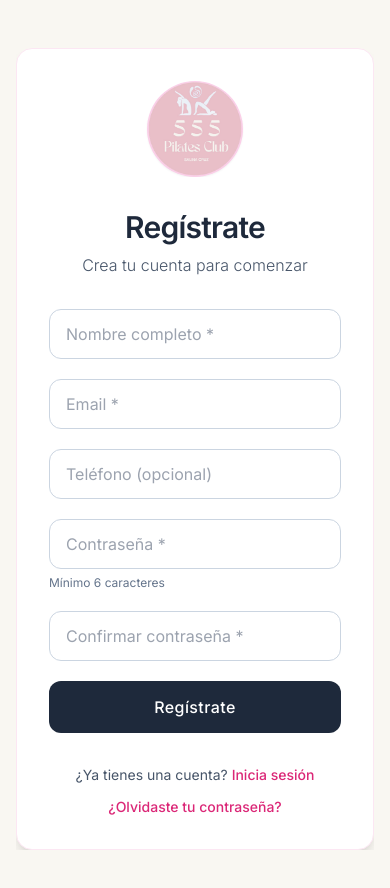
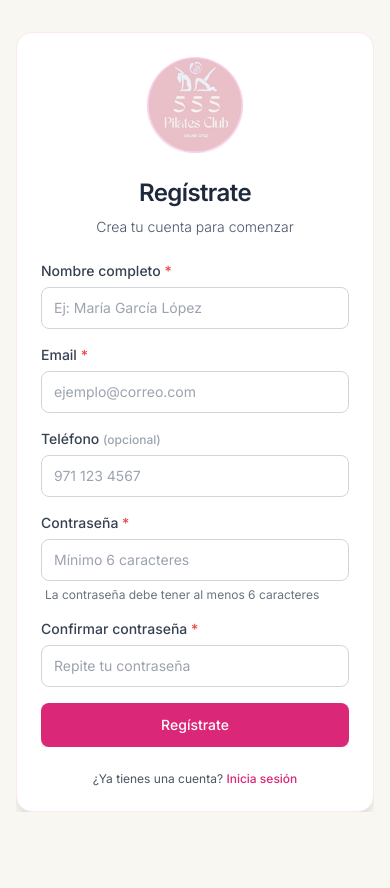
Before and after one commit to Rickthecripleer/555-Pilates-Club, a React (Vite) app in the folder frontend/: page /register in a window 390 px wide. Shown: the top 888 px of the page. After the commit the page ends 844 px from the top, so only its background shows below. Built offline with nearby package versions, Linux system fonts and the light colour scheme; no server answers.

Commit message:
Fix: Quitar boton salir del header movil, mejorar boton salir en menu, mejorar formulario registro con labels y mejor diseÃ±o

```diff
--- a/frontend/src/components/Layout.jsx
+++ b/frontend/src/components/Layout.jsx
@@ -86,7 +86,7 @@ export default function Layout({ children }) {
               </Link>
             </div>
 
-            {/* Información de Usuario y Botón Salir - Desktop */}
+            {/* Información de Usuario y Botón Salir - Solo Desktop */}
             <div className="hidden sm:flex items-center gap-4">
               <div className="text-right">
                 <p className="text-sm font-medium text-gray-900">{user.nombre}</p>
@@ -94,23 +94,13 @@ export default function Layout({ children }) {
               </div>
               <button
                 onClick={handleLogout}
-                className="flex items-center gap-2 text-gray-600 hover:text-gray-900 transition-colors"
+                className="flex items-center gap-2 px-4 py-2 bg-red-500 hover:bg-red-600 text-white rounded-lg shadow-md transition-all font-medium"
+                type="button"
               >
                 <LogOut size={18} />
                 <span>Salir</span>
               </button>
             </div>
-
-            {/* Botón Salir - Solo móvil (en header) - Más llamativo */}
-            <button
-              onClick={handleLogout}
-              className="sm:hidden px-3 py-2 bg-red-500 hover:bg-red-600 text-white rounded-lg shadow-md transition-all flex items-center gap-2 font-medium"
-              aria-label="Salir"
-              type="button"
-            >
-              <LogOut size={18} />
-              <span className="text-sm">Salir</span>
-            </button>
           </div>
         </div>
       </header>
@@ -379,7 +369,7 @@ export default function Layout({ children }) {
                   <p className="text-xs text-gray-500 capitalize">{user.rol}</p>
                 </div>
 
-                {/* Botón Salir - Estilo elegante */}
+                {/* Botón Salir - Estilo simple y elegante */}
                 <button
                   onClick={handleLogout}
                   className="w-full flex items-center justify-center gap-2 px-4 py-3 text-base font-medium bg-red-500 hover:bg-red-600 text-white rounded-lg transition-all shadow-md"
--- a/frontend/src/pages/Register.jsx
+++ b/frontend/src/pages/Register.jsx
@@ -69,115 +69,136 @@ export default function Register() {
   };
 
   return (
-    <div className="min-h-screen flex items-center justify-center bg-rose-light px-4 py-12">
-      <div className="max-w-md w-full relative">
+    <div className="min-h-screen flex items-center justify-center bg-rose-light px-4 py-8 sm:py-12 w-full max-w-full overflow-x-hidden">
+      <div className="max-w-md w-full relative mx-auto">
         {/* Card Principal */}
-        <div className="bg-white rounded-2xl shadow-lg p-8 md:p-10 border border-pink-100">
+        <div className="bg-white rounded-2xl shadow-lg p-6 sm:p-8 md:p-10 border border-pink-100 w-full">
           {/* Logo */}
-          <div className="flex justify-center mb-8">
+          <div className="flex justify-center mb-6 sm:mb-8">
             <Logo size="md" />
           </div>
 
           {/* Título */}
-          <div className="text-center mb-8">
-            <h1 className="text-3xl font-semibold text-slate-800 mb-2 tracking-tight">
+          <div className="text-center mb-6 sm:mb-8">
+            <h1 className="text-2xl sm:text-3xl font-semibold text-slate-800 mb-2 tracking-tight">
               Regístrate
             </h1>
-            <p className="text-slate-600 font-light">
+            <p className="text-sm sm:text-base text-slate-600 font-light">
               Crea tu cuenta para comenzar
             </p>
           </div>
 
           {/* Mensaje de error */}
           {error && (
-            <div className="mb-6 p-4 bg-red-50 border border-red-200 text-red-700 rounded-xl text-sm">
+            <div className="mb-4 sm:mb-6 p-3 sm:p-4 bg-red-50 border border-red-200 text-red-700 rounded-xl text-xs sm:text-sm break-words">
               {error}
             </div>
           )}
 
           {/* Formulario */}
-          <form onSubmit={handleSubmit} className="space-y-5">
+          <form onSubmit={handleSubmit} className="space-y-4 sm:space-y-5">
+            {/* Nombre */}
             <div>
+              <label htmlFor="nombre" className="block text-sm font-medium text-gray-700 mb-1.5">
+                Nombre completo <span className="text-red-500">*</span>
+              </label>
               <input
                 id="nombre"
                 name="nombre"
                 type="text"
                 value={formData.nombre}
                 onChange={handleChange}
-                className="w-full px-4 py-3 border border-slate-300 rounded-xl focus:ring-2 focus:ring-pink-500 focus:border-transparent outline-none transition-all bg-white"
-                placeholder="Nombre completo *"
+                className="w-full px-3 sm:px-4 py-2.5 sm:py-3 text-sm sm:text-base border border-gray-300 rounded-lg focus:ring-2 focus:ring-pink-500 focus:border-pink-500 outline-none transition-all bg-white"
+                placeholder="Ej: María García López"
                 required
               />
             </div>
 
+            {/* Email */}
             <div>
+              <label htmlFor="email" className="block text-sm font-medium text-gray-700 mb-1.5">
+                Email <span className="text-red-500">*</span>
+              </label>
               <input
                 id="email"
                 name="email"
                 type="email"
                 value={formData.email}
                 onChange={handleChange}
-                className="w-full px-4 py-3 border border-slate-300 rounded-xl focus:ring-2 focus:ring-pink-500 focus:border-transparent outline-none transition-all bg-white"
-                placeholder="Email *"
+                className="w-full px-3 sm:px-4 py-2.5 sm:py-3 text-sm sm:text-base border border-gray-300 rounded-lg focus:ring-2 focus:ring-pink-500 focus:border-pink-500 outline-none transition-all bg-white"
+                placeholder="ejemplo@correo.com"
                 required
               />
             </div>
 
+            {/* Teléfono */}
             <div>
+              <label htmlFor="telefono" className="block text-sm font-medium text-gray-700 mb-1.5">
+                Teléfono <span className="text-gray-400 text-xs">(opcional)</span>
+              </label>
               <input
                 id="telefono"
                 name="telefono"
                 type="tel"
                 value={formData.telefono}
                 onChange={handleChange}
-                className="w-full px-4 py-3 border border-slate-300 rounded-xl focus:ring-2 focus:ring-pink-500 focus:border-transparent outline-none transition-all bg-white"
-                placeholder="Teléfono (opcional)"
+                className="w-full px-3 sm:px-4 py-2.5 sm:py-3 text-sm sm:text-base border border-gray-300 rounded-lg focus:ring-2 focus:ring-pink-500 focus:border-pink-500 outline-none transition-all bg-white"
+                placeholder="971 123 4567"
               />
             </div>
 
+            {/* Contraseña */}
             <div>
+              <label htmlFor="password" className="block text-sm font-medium text-gray-700 mb-1.5">
+                Contraseña <span className="text-red-500">*</span>
+              </label>
               <input
                 id="password"
                 name="password"
                 type="password"
                 value={formData.password}
                 onChange={handleChange}
-                className="w-full px-4 py-3 border border-slate-300 rounded-xl focus:ring-2 focus:ring-pink-500 focus:border-transparent outline-none transition-all bg-white"
-                placeholder="Contraseña *"
+                className="w-full px-3 sm:px-4 py-2.5 sm:py-3 text-sm sm:text-base border border-gray-300 rounded-lg focus:ring-2 focus:ring-pink-500 focus:border-pink-500 outline-none transition-all bg-white"
+                placeholder="Mínimo 6 caracteres"
                 minLength="6"
                 required
               />
-              <p className="text-xs text-slate-500 mt-1.5">
-                Mínimo 6 caracteres
+              <p className="text-xs text-gray-500 mt-1.5 px-1">
+                La contraseña debe tener al menos 6 caracteres
               </p>
             </div>
 
+            {/* Confirmar Contraseña */}
             <div>
+              <label htmlFor="confirmPassword" className="block text-sm font-medium text-gray-700 mb-1.5">
+                Confirmar contraseña <span className="text-red-500">*</span>
+              </label>
               <input
                 id="confirmPassword"
                 name="confirmPassword"
                 type="password"
                 value={formData.confirmPassword}
                 onChange={handleChange}
-                className="w-full px-4 py-3 border border-slate-300 rounded-xl focus:ring-2 focus:ring-pink-500 focus:border-transparent outline-none transition-all bg-white"
-                placeholder="Confirmar contraseña *"
+                className="w-full px-3 sm:px-4 py-2.5 sm:py-3 text-sm sm:text-base border border-gray-300 rounded-lg focus:ring-2 focus:ring-pink-500 focus:border-pink-500 outline-none transition-all bg-white"
+                placeholder="Repite tu contraseña"
                 minLength="6"
                 required
               />
             </div>
 
+            {/* Botón Submit */}
             <button
               type="submit"
               disabled={loading}
-              className="w-full bg-slate-800 text-white py-3.5 px-6 rounded-xl hover:bg-slate-700 transition-all duration-200 font-medium disabled:opacity-50 disabled:cursor-not-allowed text-base tracking-wide"
+              className="w-full bg-pink-600 hover:bg-pink-700 text-white py-3 sm:py-3.5 px-6 rounded-lg transition-all duration-200 font-medium disabled:opacity-50 disabled:cursor-not-allowed text-sm sm:text-base shadow-md hover:shadow-lg"
             >
               {loading ? 'Registrando...' : 'Regístrate'}
             </button>
           </form>
 
           {/* Links adicionales */}
-          <div className="mt-8 space-y-3 text-center">
-            <p className="text-sm text-slate-600">
+          <div className="mt-6 sm:mt-8 space-y-2 sm:space-y-3 text-center">
+            <p className="text-xs sm:text-sm text-gray-600">
               ¿Ya tienes una cuenta?{' '}
               <Link
                 to="/login"
@@ -186,14 +207,6 @@ export default function Register() {
                 Inicia sesión
               </Link>
             </p>
-            <p className="text-sm text-slate-600">
-              <Link
-                to="/forgot-password"
-                className="text-pink-600 hover:text-pink-700 font-medium transition-colors"
-              >
-                ¿Olvidaste tu contraseña?
-              </Link>
-            </p>
           </div>
         </div>
       </div>
```
Also changed, not shown: frontend/src/pages/Nosotros.jsx (+28 -19 lines).
